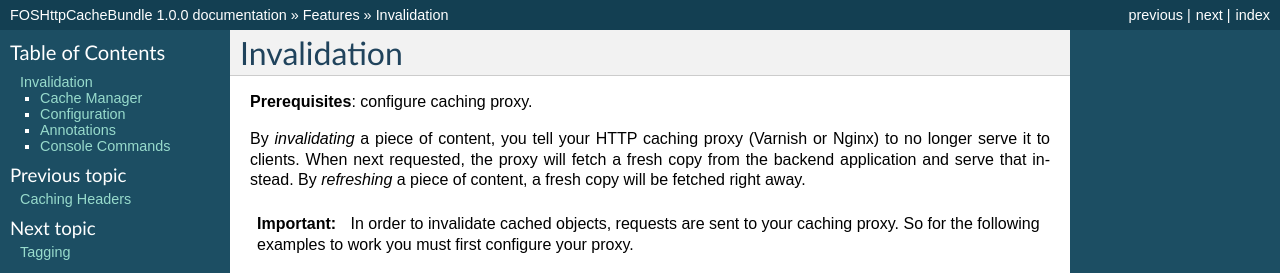
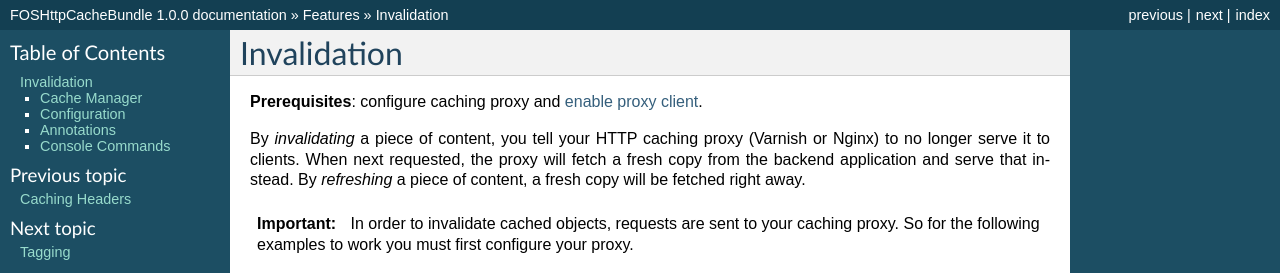
Before and after one commit to FriendsOfSymfony/FOSHttpCacheBundle, a Sphinx documentation site: the page built from Resources/doc/features/invalidation.rst, in a window 1280 px wide. Shown: the top 273 px of the page. Built offline with Sphinx 7.4.7, drawn with Linux system fonts in a browser that asks for light colours.

Commit message:
Add proxy client config prerequisite

```diff
--- a/Resources/doc/features/invalidation.rst
+++ b/Resources/doc/features/invalidation.rst
@@ -1,7 +1,8 @@
 Invalidation
 ============
 
-**Prerequisites**: :ref:`configure caching proxy <foshttpcache:proxy-configuration>`.
+**Prerequisites**: :ref:`configure caching proxy <foshttpcache:proxy-configuration>`
+and :doc:`enable proxy client </reference/configuration/proxy-client>`.
 
 By *invalidating* a piece of content, you tell your HTTP caching proxy (Varnish
 or Nginx) to no longer serve it to clients. When next requested, the proxy will
--- a/Resources/doc/features/tagging.rst
+++ b/Resources/doc/features/tagging.rst
@@ -2,7 +2,7 @@
 =======
 
 **Prerequisites**: :ref:`configure caching proxy for tagging <foshttpcache:varnish_tagging>`
-(Varnish only).
+(Varnish only) and :doc:`enable proxy client </reference/configuration/proxy-client>`.
 
 If your application has many intricate relationships between cached items,
 which makes it complex to invalidate them by route, cache tagging will be
```
